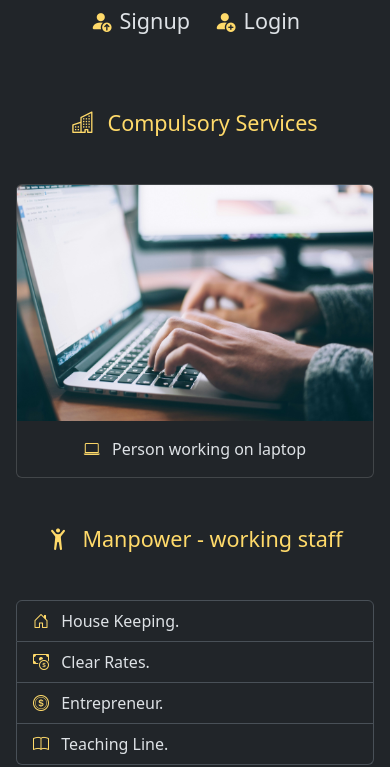
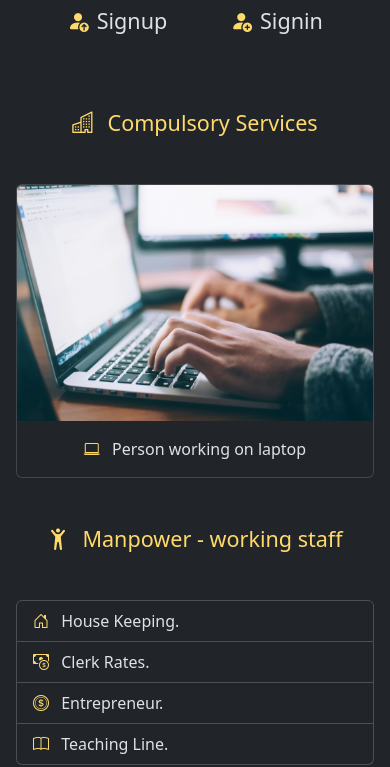
Before and after one commit to AlexTheGreat510/STS-website-bootstrap, a website: page index.html in a window 390 px wide. Shown: the part 77-844 px from the top of the page. Drawn offline with nearby package versions, Linux system fonts and the light colour scheme.

Commit message:
change: some changes

```diff
--- a/css/style.css
+++ b/css/style.css
@@ -20,6 +20,11 @@ i {
 	.navbar-container {
 		justify-content: center !important;
 	}
+
+	.navbar-right {
+		width: 100%;
+		justify-content: space-evenly;
+	}
 }
 
 @media screen and (max-width: 550px) {
--- a/index.html
+++ b/index.html
@@ -53,7 +53,7 @@
 
                 <!-- login-link -->
                 <a class="fs-4 nav-link" href="login.html">
-                    <i class="bi bi-person-fill-add"></i>Login
+                    <i class="bi bi-person-fill-add"></i>Signin
                 </a>
             </div>
         </div>
@@ -80,7 +80,7 @@
     <h4 class="my-5 text-warning-emphasis"><i class="bi bi-person-arms-up"></i> Manpower - working staff</h4>
     <ul class="list-group">
         <li class="list-group-item"><i class="bi bi-house-door"></i>        House Keeping.</li>
-        <li class="list-group-item"><i class="bi bi-cash-coin"></i>         Clear Rates.</li>
+        <li class="list-group-item"><i class="bi bi-cash-coin"></i>         Clerk Rates.</li>
         <li class="list-group-item"><i class="bi bi-coin"></i>              Entrepreneur.</li>
         <li class="list-group-item"><i class="bi bi-book"></i>              Teaching Line.</li>
     </ul>
```
